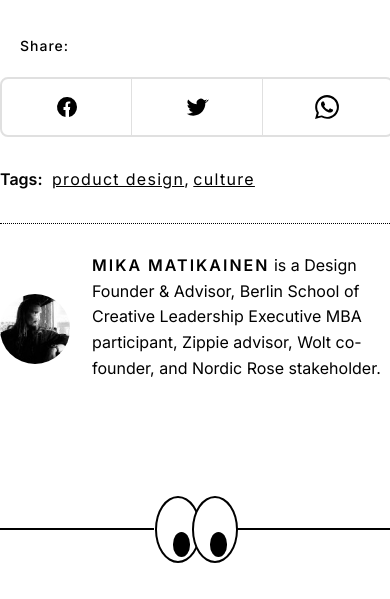
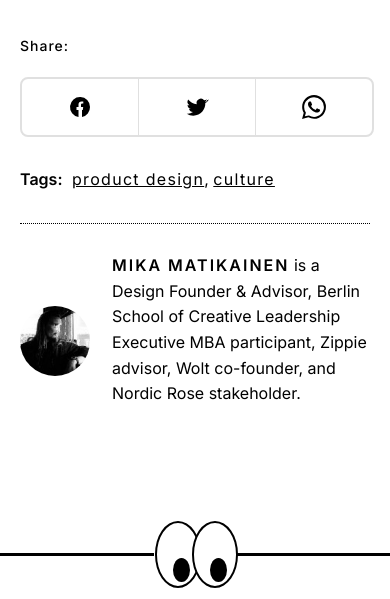
Before and after one commit to thuyytrangggg/bt1-article, a plain HTML site: page index.html in a window 390 px wide. Shown: the part 2417-3016 px from the top of the page. Drawn offline with nearby package versions, Linux system fonts and the light colour scheme.

Commit message:
update bt1-article

```diff
--- a/style_article.css
+++ b/style_article.css
@@ -911,8 +911,13 @@
         display: none;
       }
 
+      .section1-bottom{
+        padding: 0 20px;
+      }
+
       .tags {
         width: auto;
+
       }
 
       .dotted-line {
```
